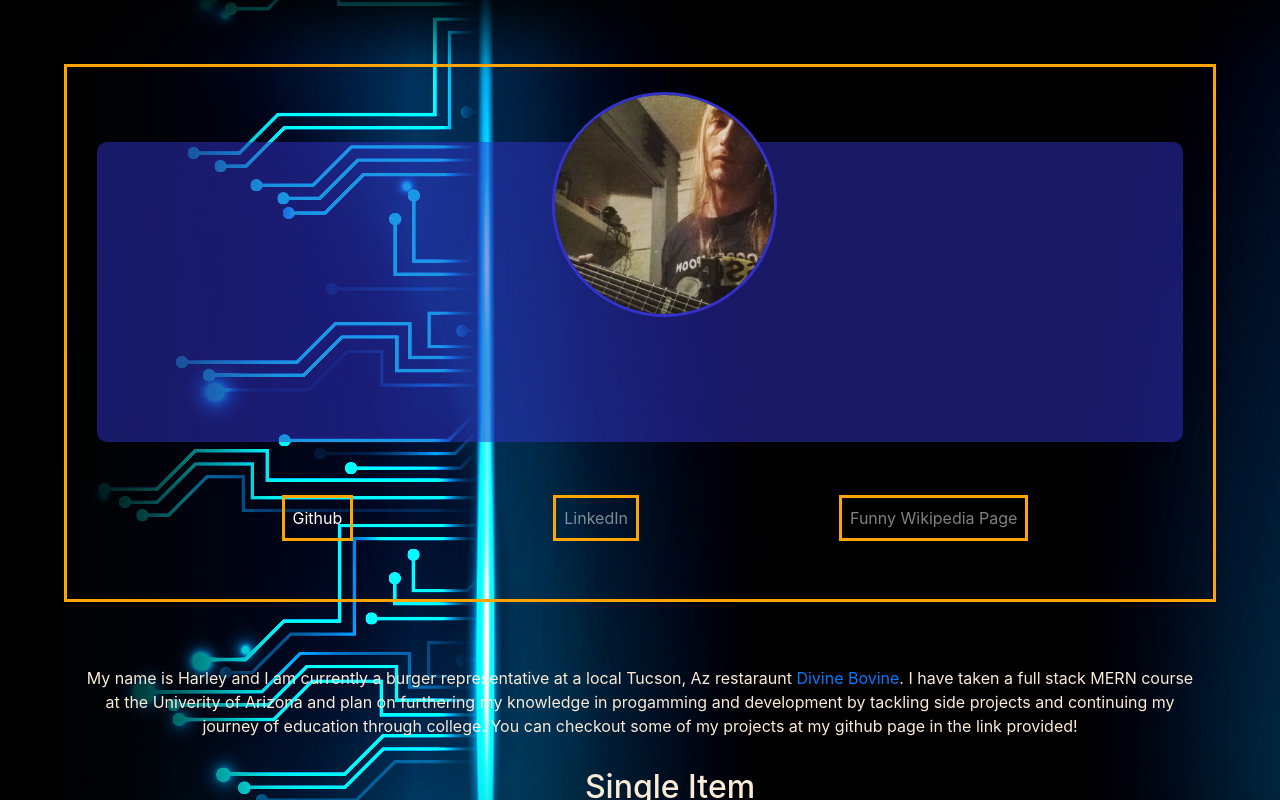
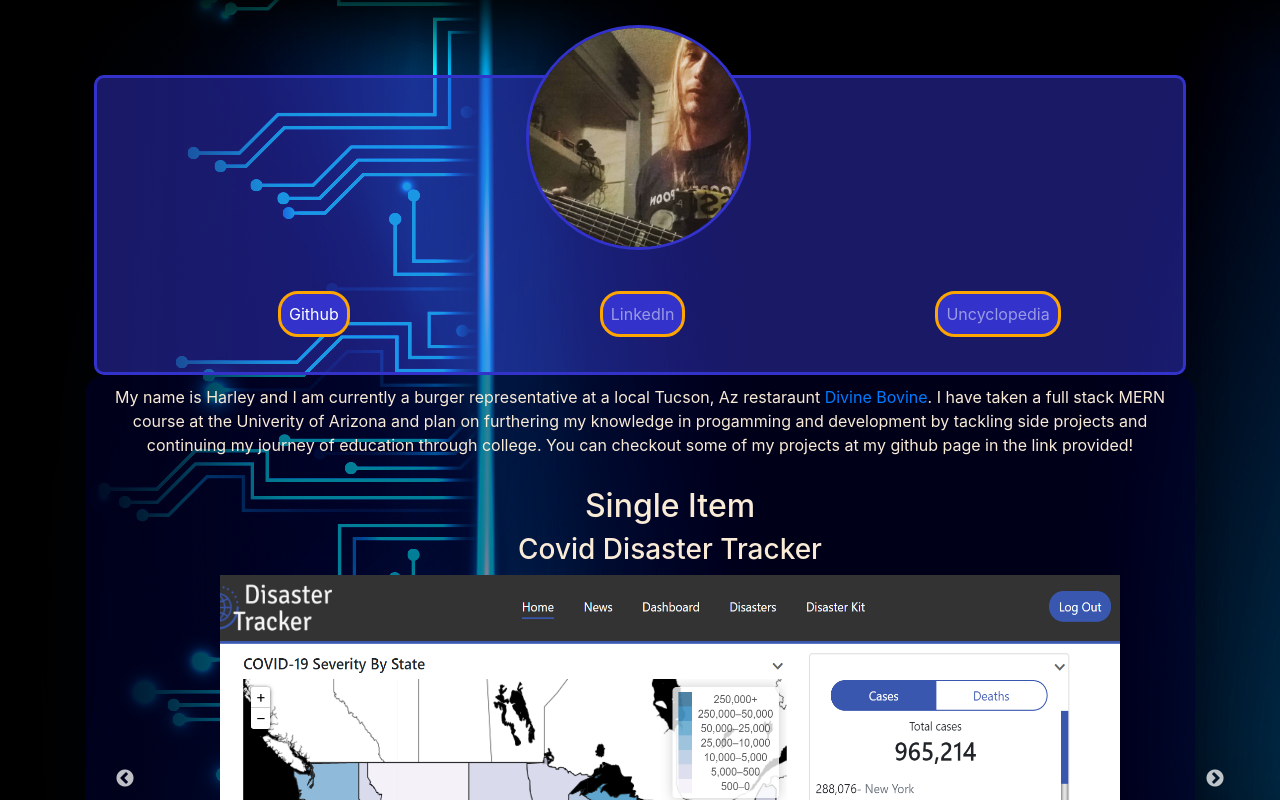
Before and after one commit to ZonkeyStripes/ReactPortfolio, a React (Create React App) app: page / in a window 1280 px wide. Shown: the top 800 px of the page. Built offline with nearby package versions, Linux system fonts and the light colour scheme.

Commit message:
Polished styling still needs mobile response

```diff
--- a/src/App.css
+++ b/src/App.css
@@ -54,18 +54,42 @@
 }
 
 .nav-link {
+  background-color: #3333CC;;
+  border-radius: 20px;
   border: solid orange;
   margin-left: 100px;
-  margin-right: 100px;
+  margin-right: 150px;
   color: white;
   padding-left: 20px;
+  margin-top: 160px;
+  z-index: 2;
+}
+
+.nav-link:hover {
+  background-color: #000066;
+  transition: ease-in .5s;
+}
+
+.holder {
+  border-radius: 20px;
+  background-color: rgba(0, 0, 51, .5);
+  padding: 10px;
+  z-index: -1;
+}
+
+.text{
+  z-index: 2;
+}
+
+.bodyC {
+  margin: 30px;
 }
 
 .propic {
   position: absolute;
   margin-bottom: 50px;
   align-items: center;
-  left: 47%;
+  left: 45%;
   margin-left: -50px;
   margin-top: -50px;
   height: 225px;
@@ -78,16 +102,18 @@
 .front {
   border-radius: 10px;
   border: solid #3333CC;
-  background-color: #3333CC;
-  opacity: .5;
+  background-color: rgb(51, 51, 204, .5);
+  /* opacity: .5; */
   height: 300px;
 }
 
 .back {
-  border: solid orange;
   margin: 5%;
   padding: 30px;
   padding-top: 75px;
+  margin-bottom: 0px;
+  margin-top: 0px;
+  padding-bottom: 0px;
 }
 
 @keyframes App-logo-spin {
@@ -125,10 +151,6 @@
   height: 100vh;
 }
 
-.bodyC {
-  margin: 30px;
-}
-
 /* The dots in the page */
 
 .slick-dots button:before {
--- a/src/App.js
+++ b/src/App.js
@@ -2,7 +2,7 @@ import React from 'react';
 import { BrowserRouter as Router, Route, Switch } from "react-router-dom";
 import logo from './logo.svg';
 import './App.css';
-// import Navbar from "./components/Navbar";
+import Navbar from "./components/Navbar";
 import Header from "./components/Header";
 import Home from "./pages/Home";
 import Footer from "./components/Footer";
--- a/src/components/Header.js
+++ b/src/components/Header.js
@@ -8,8 +8,8 @@ function Header() {
         <div className="back">
             <img src={profPic} className="propic" alt="Profile Picture" />
         <div className="container front">
+            <Navbar />
         </div>
-            <Navbar />
         </div>
     )
 }
--- a/src/components/Navbar.js
+++ b/src/components/Navbar.js
@@ -13,7 +13,7 @@ function Navbar() {
                         <a class="nav-link" href="https://www.linkedin.com/in/harley-cripe-53435b195/">LinkedIn</a>
                     </li>
                     <li class="nav-item">
-                        <a class="nav-link" href="https://en.uncyclopedia.co/">Funny Wikipedia Page</a>
+                        <a class="nav-link" id="lastnav" href="https://en.uncyclopedia.co/">Uncyclopedia</a>
                     </li>
                 </ul>
             </div>
--- a/src/pages/Home.js
+++ b/src/pages/Home.js
@@ -4,8 +4,10 @@ import SimpleSlider from "../components/Slides";
 function Home() {
 
     return (
-        <div>
+        <div className="holder">
+            <p className="text">
             My name is Harley and I am currently a burger representative at a local Tucson, Az restaraunt <a href="https://www.divinebovineburgers.com/">Divine Bovine</a>. I have taken a full stack MERN course at the Univerity of Arizona and plan on furthering my knowledge in progamming and development by tackling side projects and continuing my journey of education through college. You can checkout some of my projects at my github page in the link provided!
+            </p>
         <div className="container bodyC">
             <SimpleSlider />
         </div>
```
